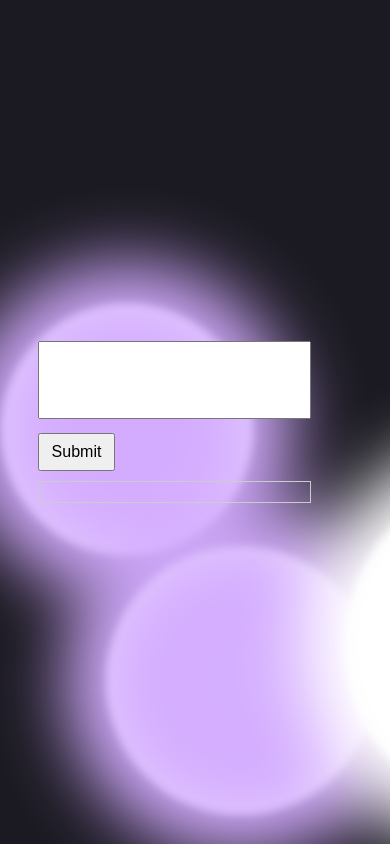
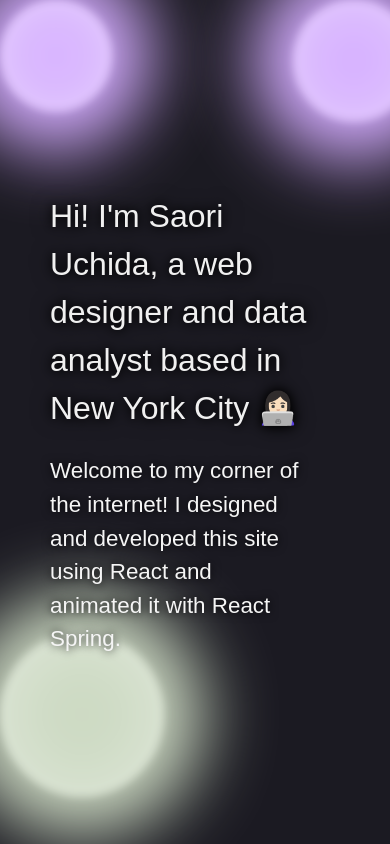
Before and after one commit to saoriu/saoriuchida, a React (Create React App) app in the folder saori-portfolio/: page / in a window 390 px wide. Built offline with nearby package versions, Linux system fonts and the light colour scheme.

Commit message:
improved design responsiveness

```diff
--- a/saori-portfolio/src/AnimatedBackground.js
+++ b/saori-portfolio/src/AnimatedBackground.js
@@ -1,34 +1,46 @@
-import React from 'react';
+import React, { useEffect } from 'react';
 
-const colors = ["#d4acff", "#7ab8ff", "#ffffff"];
+const colors = ["#d4acff", "#7ab8ff", "#cddac3"];
 
 function getRandomColor() {
   return colors[Math.floor(Math.random() * colors.length)];
 }
 
-function getRandomPosition() {
+function getRandomWidth() {
+  // Randomize width between 20% to 40%
+  return `${20 + Math.random() * 30}vw`;
+}
+
+function getRandomPosition(index) {
+  const gridSize = 2;
+  const cellSize = 150 / gridSize;
+  const row = Math.floor(index / gridSize);
+  const column = index % gridSize;
   return {
-    left: `${Math.random() * 100}vw`,
-    top: `${Math.random() * 100}vh`
+    left: `${cellSize * column}vw`,
+    top: `${cellSize * row}vh`
   };
 }
 
-function getRandomWidth() {
-  // Randomize width between 50% to 100%
-  return `${50 + Math.random() * 50}vw`;
-}
-
 function AnimatedBackground() {
+  useEffect(() => {
+    const wedges = document.querySelectorAll('.wedge');
+    wedges.forEach(wedge => {
+      setTimeout(() => {
+        wedge.style.opacity = '1';
+      }, 300); // Delay of 1 second
+    });
+  }, []);
   return (
     <div>
-      {colors.map((_, index) => {
+      {Array(3).fill().map((_, index) => {
         const randomColor = getRandomColor();
         return (
           <div
             key={index}
             className="wedge"
             style={{
-              ...getRandomPosition(),
+              ...getRandomPosition(index),
               width: getRandomWidth(),
               boxShadow: `rgb(250, 250, 250) 0px 0px 100px -40px inset, ${randomColor} 0px 0px 30vw 30vw inset, ${randomColor} 0px 0px 70px 40px`
             }}
--- a/saori-portfolio/src/App.css
+++ b/saori-portfolio/src/App.css
@@ -2,21 +2,66 @@
   position: relative;
   width: 100vw;
   height: 100vh;
+  display: flex;
+  align-items: center;
   overflow: hidden;
   background-color: rgb(27 26 34);
+  color: whitesmoke;
 }
 
 .openai-container {
-  position: absolute;
   top: 0;
   left: 0;
   z-index: 10;
   width: 100%;
-  height: 100%;
-  display: flex;
-  align-items: center;
-  justify-content: center;
-  flex-direction: column;
+  position: relative;
+  display: block;
+}
+
+/* For screens smaller than 600px */
+@media only screen and (max-width: 600px) {
+  .title {
+    padding: 0 50px;
+  }
+
+  .about-me {
+    padding-right: 30px;
+  }
+}
+
+/* For screens between 600px and 900px */
+@media only screen and (min-width: 601px) and (max-width: 900px) {
+  .title {
+    padding: 0 70px;
+  }
+  .about-me {
+    padding-right: 30px;
+  }
+}
+
+/* For screens between 901px and 1200px */
+@media only screen and (min-width: 901px) and (max-width: 1200px) {
+  .title {
+    padding: 0 90px;
+  }
+  .about-me {
+    padding-right: 30px;
+  }
+}
+
+/* For screens larger than 1200px */
+@media only screen and (min-width: 1201px) {
+  .title {
+    padding: 0 300px;
+  }
+  .about-me {
+    padding-right: 200px;
+  }
+}
+
+.intro {
+  display: block;
+  position: relative;
 }
 
 #prompt {
@@ -37,6 +82,7 @@ button {
   margin-top: 10px;
   width: 80%;
   padding: 10px;
+  position: relative;
   border: 1px solid #ccc;
 }
 
@@ -45,11 +91,116 @@ button {
     transform: translateY(0);
   }
   50% {
-    transform: translateY(-10px);
+    transform: translateY(-5px);
   }
   100% {
     transform: translateY(0);
   }
+}
+
+:root {
+  --fontSizes-XXL: 4.8rem;
+  --fontSizes-XL: 4rem;
+  --fontSizes-L: 3.2rem;
+  --fontSizes-M: 2.6rem;
+  --fontSizes-S: 2rem;
+  --fontSizes-XS: 1.6rem;
+  --fontSizes-XXS: 1.4rem;
+  --fontSizes-XXXS: 1.1rem;
+  --lineHeights-XL: 5rem;
+  --lineHeights-L: 4.2rem;
+  --lineHeights-M: 3.6rem;
+  --lineHeights-S: 3rem;
+  --lineHeights-XS: 2.6rem;
+  --lineHeights-XXS: 180%;
+}
+
+h2 {
+  font-size: var(--fontSizes-XXL);
+  /* rest of your styles */
+}
+
+/* For screens smaller than 600px */
+@media only screen and (max-width: 600px) {
+  h2 {
+    font-size: var(--fontSizes-S);
+    line-height: var(--lineHeights-S);
+  }
+  p {
+    font-size: var(--fontSizes-XXS);
+  }
+}
+
+/* For screens between 600px and 900px */
+@media only screen and (min-width: 601px) and (max-width: 900px) {
+  h2 {
+    font-size: var(--fontSizes-M);
+    line-height: var(--lineHeights-M);
+  }
+  p {
+    font-size: var(--fontSizes-XXS);
+  }
+}
+
+/* For screens between 901px and 1200px */
+@media only screen and (min-width: 901px) and (max-width: 1200px) {
+  h2 {
+    font-size: var(--fontSizes-L);
+    line-height: var(--lineHeights-L);
+  }
+  p {
+    font-size: var(--fontSizes-XS);
+  }
+}
+
+/* For screens larger than 1200px */
+@media only screen and (min-width: 1201px) {
+  h2 {
+    font-size: var(--fontSizes-XL);
+    line-height: var(--lineHeights-XL);
+  }
+  p {
+    font-size: var(--fontSizes-S);
+  }
+}
+
+/* For screens between 600px and 900px */
+@media only screen and (min-width: 601px) and (max-width: 900px) {
+  h2 {
+    font-size: var(--fontSizes-M);
+  }
+}
+
+/* For screens between 901px and 1200px */
+@media only screen and (min-width: 901px) and (max-width: 1200px) {
+  h2 {
+    font-size: var(--fontSizes-L);
+  }
+}
+
+/* For screens larger than 1200px */
+@media only screen and (min-width: 1201px) {
+  h2 {
+    font-size: var(--fontSizes-XL);
+  }
+}
+
+h2 {
+  font-weight: 300;
+  font-family: 'Yantramanav', sans-serif;
+
+  /* Change font color to a light color */
+  color: #f0f0f0;
+  margin-bottom: 0;
+  /* Add outer glow */
+  text-shadow: 0 0 10px #000000, 0 0 20px #000000, 0 0 30px #0000;
+}
+
+p {
+  font-family: 'Yantramanav', sans-serif;
+  font-weight: 200;
+  text-shadow: 0 0 10px #000000;
+  line-height: 1.5em;
 }
 
 .wedge {
@@ -57,41 +208,10 @@ button {
   position: absolute;
   border-radius: 50%;
   width: min(1440px, 100%);
-  aspect-ratio: 1 / 1;
+  opacity: 0;
+  transition: opacity 1.5s ease-in-out;  aspect-ratio: 1 / 1;
   top: max(-720px, -50vw);
   right: max(-720px, -50vw);
   background-color: rgb(250, 250, 250);
   filter: blur(4px);
 }
-
-
-
-@media (prefers-reduced-motion: no-preference) {
-  .App-logo {
-    animation: App-logo-spin infinite 20s linear;
-  }
-}
-
-.App-header {
-  background-color: #282c34;
-  min-height: 100vh;
-  display: flex;
-  flex-direction: column;
-  align-items: center;
-  justify-content: center;
-  font-size: calc(10px + 2vmin);
-  color: white;
-}
-
-.App-link {
-  color: #61dafb;
-}
-
-@keyframes App-logo-spin {
-  from {
-    transform: rotate(0deg);
-  }
-  to {
-    transform: rotate(360deg);
-  }
-}
--- a/saori-portfolio/src/App.js
+++ b/saori-portfolio/src/App.js
@@ -7,8 +7,13 @@ function App() {
   return (
     <div className="App">
       <AnimatedBackground />
+      <div className='title'>
+      <div className='intro'>
+      <h2>Hi! I'm Saori Uchida, a web designer and data analyst based in New York City 👩🏻‍💻</h2>
+      <p className='about-me'>Welcome to my corner of the internet! I designed and developed this site using React and animated it with React Spring.</p>
+      </div>
       <div className="openai-container">
-        <OpenAiForm />
+        </div>
       </div>
     </div>
   );
```
